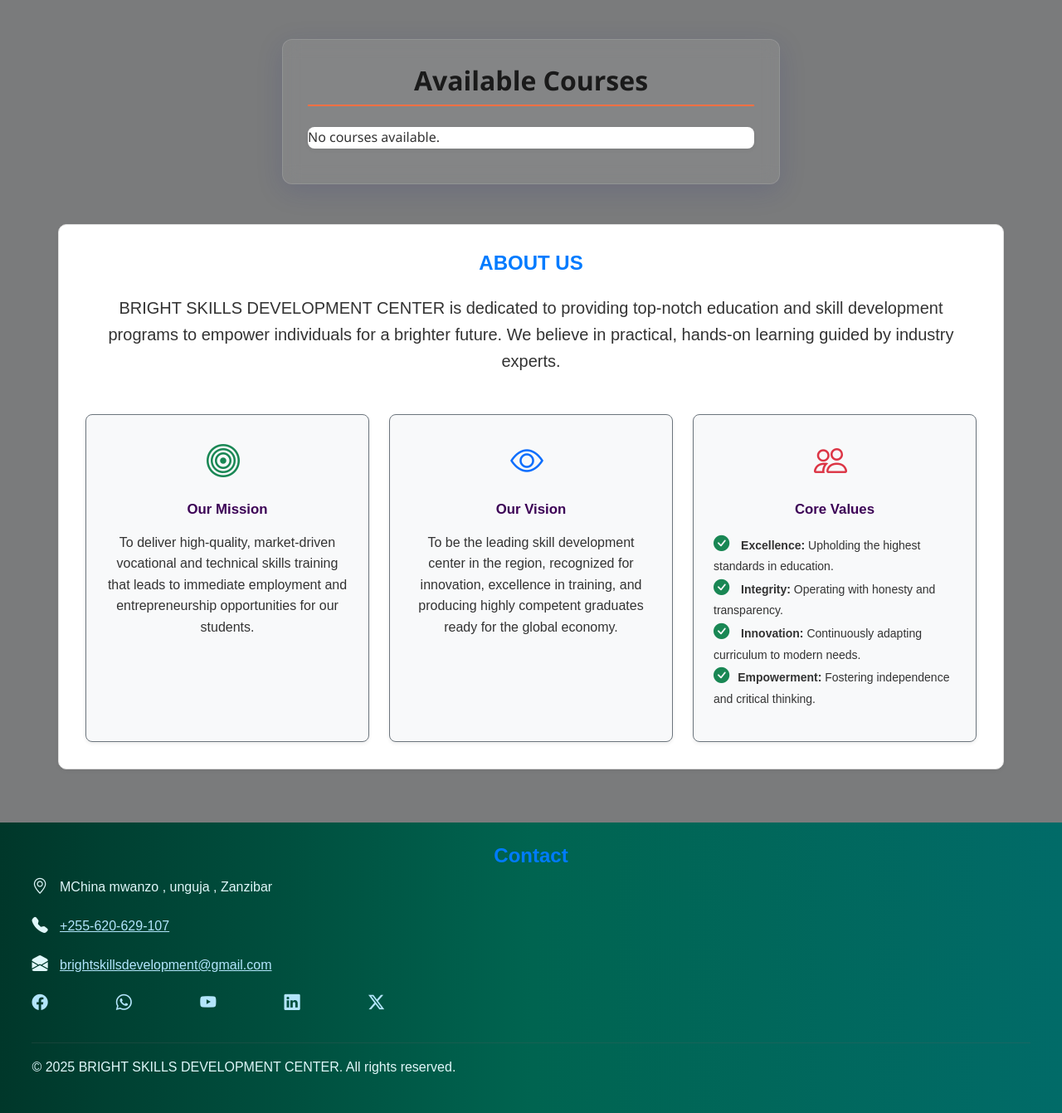
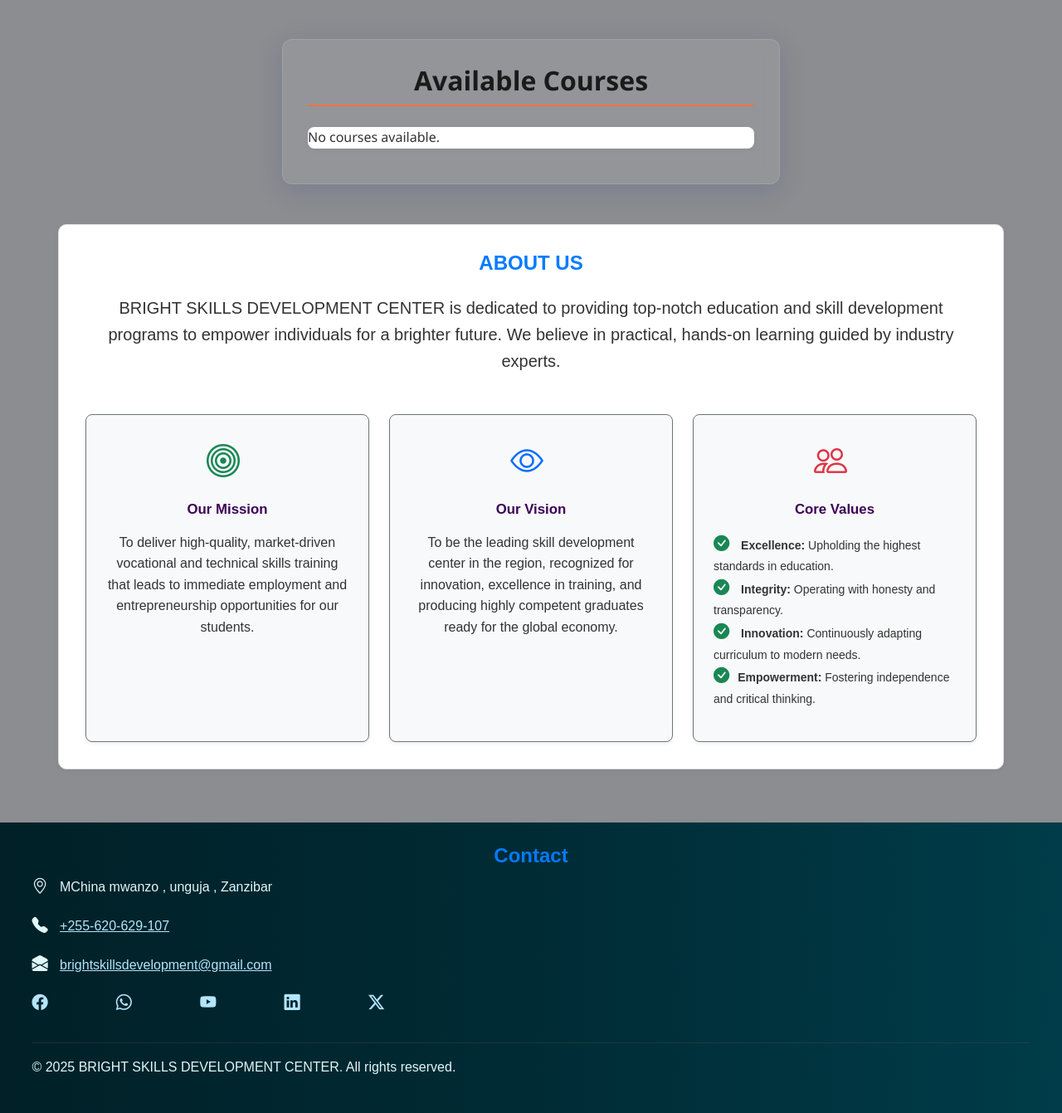
Before and after one commit to brightfuture008/brightfutureskills, a Django app: page / in a window 1280 px wide. Shown: the part 426-1767 px from the top of the page at 83% size. Run offline with Django 5.2, Linux system fonts and the light colour scheme; data that the repository does not hold is empty; some libraries are stand-ins or nearby versions.

```diff
--- a/apply/static/css/style.css
+++ b/apply/static/css/style.css
@@ -8,12 +8,12 @@
 
 :root {
     --color-primary-dark: #3c0056;
-    --color-primary-light: #0e4b02;
+    --color-primary-light: #0c4500;
     --color-accent-1: #ffc107;
     --color-accent-2: #e69a00;
     --color-secondary-link: #007bff;
     --color-text-dark: #333;
-    --color-background: #7a7b7c;
+    --color-background: #8b8d90;
     --color-card-bg: #ffffff;
     --color-white: white;
     --transition-speed: 0.3s;
@@ -28,7 +28,7 @@
 
 /* Dark Theme Variables */
 [data-theme="dark"] {
-    --color-primary-dark: #9b59b6;
+    --color-primary-dark: #3d0056;
     --color-primary-light: #2ecc71;
     --color-text-dark: #ecf0f1;
     --color-background: #2c3e50;
@@ -273,7 +273,7 @@ button:hover {
 footer {
     padding: 2% 3%;
     color: #e0f7fa;
-    background: linear-gradient(to right, #00372a, #006450, #016b68);
+    background: linear-gradient(to right, #012027, #002b35, #003c49);
     display: flex;
     flex-direction: column;
     margin-top: 1rem;
```
